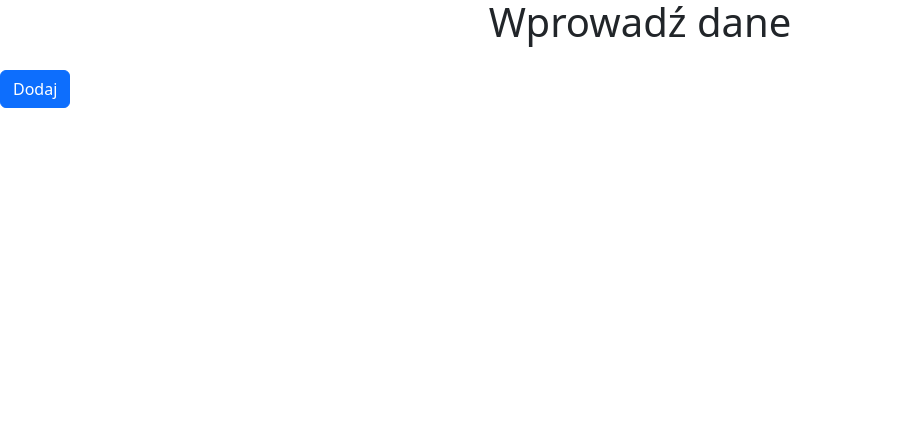
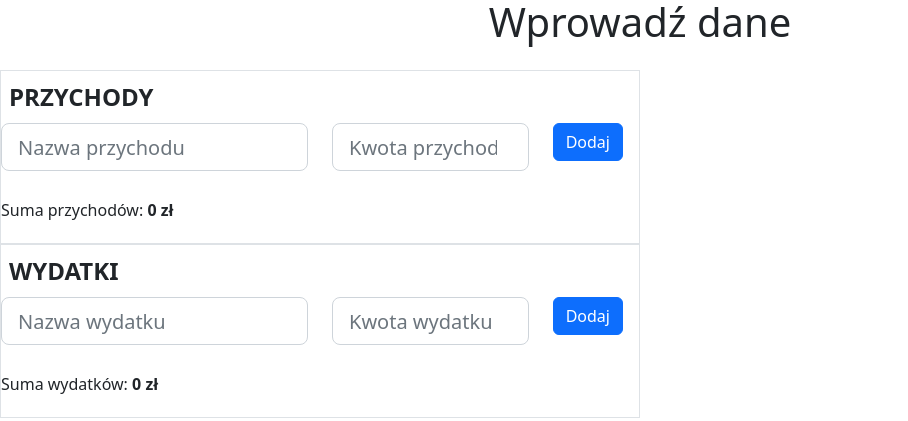
Before and after one commit to Tou24601/REACT-PROJEKT2, a React (Create React App) app in the folder react-budzet/: page / in a window 1280 px wide. Shown: the part 376-797 px from the top of the page, without its empty margins (0-908 px from the left). Built offline with nearby package versions, Linux system fonts and the light colour scheme.

Commit message:
added columns

```diff
--- a/react-budzet/src/App.js
+++ b/react-budzet/src/App.js
@@ -2,13 +2,16 @@ import "./reset.css";
 import 'bootstrap/dist/css/bootstrap.min.css';
 import './App.css';
 import Header from "./components/Header";
-import Button from "./components/Button";
+import SingleColumn from "./components/SingleColumn";
 
 function App() {
   return (
     <div className="App">
     <Header />
-    <Button idValue="buttonID" buttonValue="Dodaj" />
+    <row>
+    <SingleColumn columnName="Przychody" nameInputId="incomeNameInput" nameInputPlaceholder="Nazwa przychodu" numberInputId="incomeNumber" numberInputPlaceholder="Kwota przychodu" sumName="przychodów" sumId="incomeSum" />
+    <SingleColumn columnName="Wydatki" nameInputId="expensesNameInput" nameInputPlaceholder="Nazwa wydatku" numberInputId="expensesNumber" numberInputPlaceholder="Kwota wydatku" sumName="wydatków" sumId="expensesSum" />
+    </row>
     </div>
   );
 }
--- a/react-budzet/src/components/Header.jsx
+++ b/react-budzet/src/components/Header.jsx
@@ -1,3 +1,4 @@
+import React from "react";
 import "../reset.css";
 import "../App.css";
 import Image from "../assets/icons8-us-dollar-circled-100.png"
--- /dev/null
+++ b/react-budzet/src/components/SingleColumn.jsx
@@ -0,0 +1,36 @@
+import React from "react";
+import "../reset.css";
+import "../App.css";
+import Inputs from "./Inputs";
+
+const SingleColumn = ({
+  columnName,
+  nameInputId,
+  nameInputPlaceholder,
+  numberInputId,
+  numberInputPlaceholder,
+  sumName,
+  sumId,
+}) => {
+  return (
+    <div className="col-12 col-xl-6 border income text-start pb-5 tableHolder">
+      <p className="text-uppercase fw-bold fs-4 m-2">{columnName}</p>
+      <Inputs
+        nameInputId={nameInputId}
+        nameInputPlaceholder={nameInputPlaceholder}
+        numberInputId={numberInputId}
+        numberInputPlaceholder={numberInputPlaceholder}
+      />
+      <ul className="mt-4" id="unorderedList"></ul>
+      <p className="align-text-bottom mt-5 bottomText sums">
+        Suma {sumName}:{" "}
+        <span className="sum fw-bold" id={sumId}>
+          0
+        </span>{" "}
+        <span className="fw-bold">zł</span>
+      </p>
+    </div>
+  );
+};
+
+export default SingleColumn;
```
Also changed, not shown: react-budzet/src/components/ListItem.jsx (added, +10 -0 lines).
